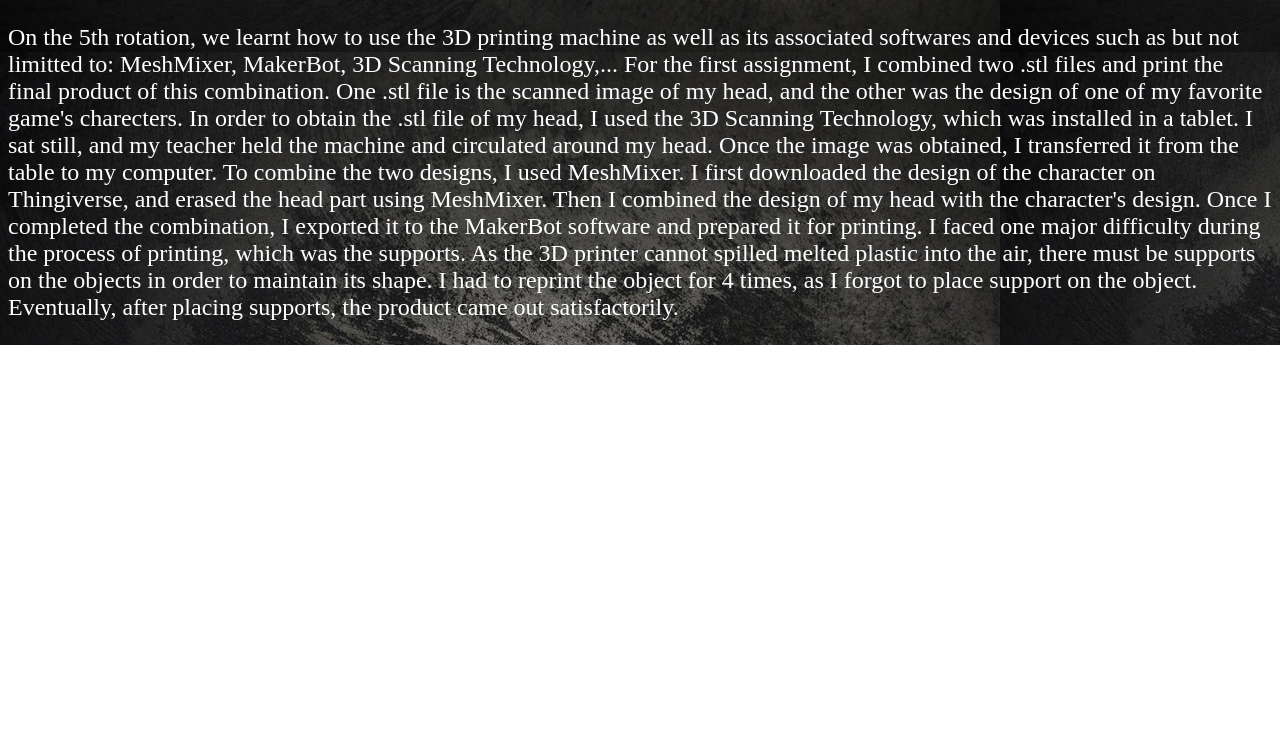
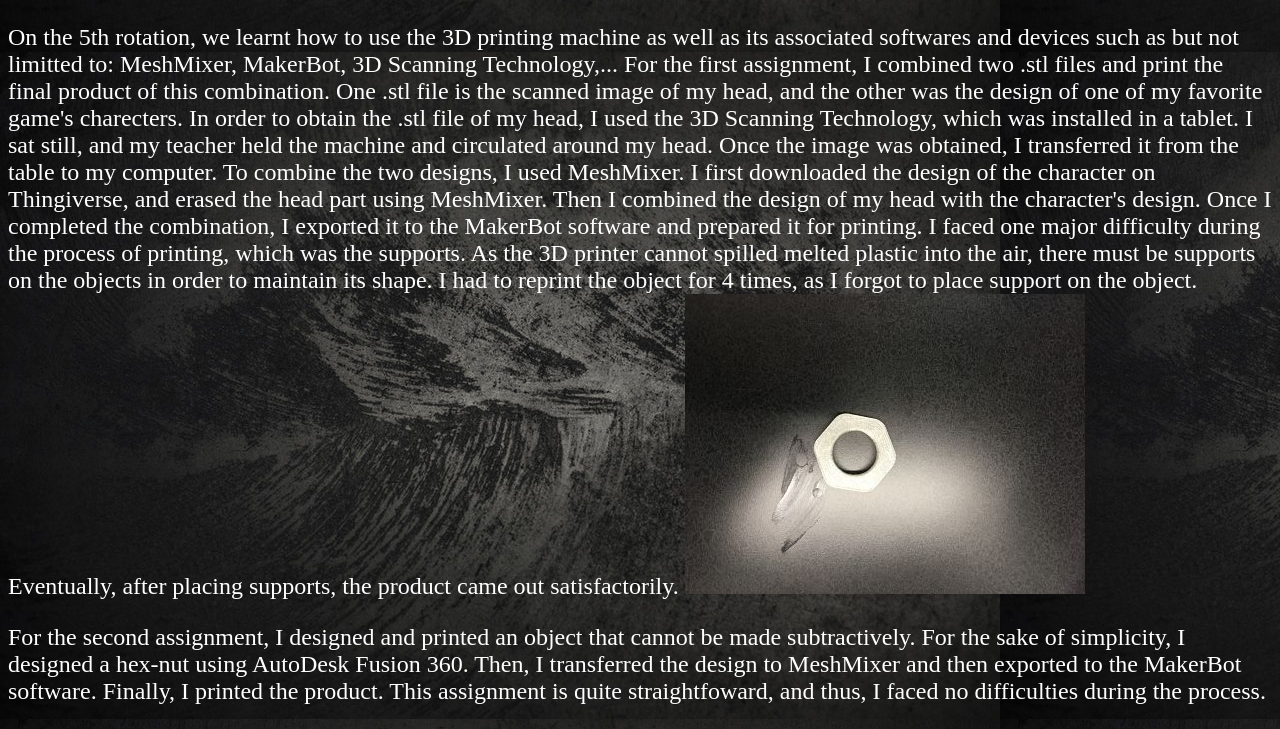
Before and after one commit to wrafab/voq, a plain HTML site: page week5.html in a window 1280 px wide. Shown: the part 615-1344 px from the top of the page. Before the commit the page ends 960 px from the top, so only its background shows below. Drawn offline with Linux system fonts and the light colour scheme.

Commit message:
Update week5.html

```diff
--- a/week5.html
+++ b/week5.html
@@ -27,4 +27,5 @@
   <body background="bac2.jfif">
   <img src="combined objects_opt.jpg"/>
   <p style="color:white">On the 5th rotation, we learnt how to use the 3D printing machine as well as its associated softwares and devices such as but not limitted to: MeshMixer, MakerBot, 3D Scanning Technology,... For the first assignment, I combined two .stl files and print the final product of this combination. One .stl file is the scanned image of my head, and the other was the design of one of my favorite game's charecters. In order to obtain the .stl file of my head, I used the 3D Scanning Technology, which was installed in a tablet. I sat still, and my teacher held the machine and circulated around my head. Once the image was obtained, I transferred it from the table to my computer. To combine the two designs, I used MeshMixer. I first downloaded the design of the character on Thingiverse, and erased the head part using MeshMixer. Then I combined the design of my head with the character's design. Once I completed the combination, I exported it to the MakerBot software and prepared it for printing. I faced one major difficulty during the process of printing, which was the supports. As the 3D printer cannot spilled melted plastic into the air, there must be supports on the objects in order to maintain its shape. I had to reprint the object for 4 times, as I forgot to place support on the object. Eventually, after placing supports, the product came out satisfactorily.
-  <img src"
+  <img src="screw_opt.jpg"/>
+	 <p style="color:white">For the second assignment, I designed and printed an object that cannot be made subtractively. For the sake of simplicity, I designed a hex-nut using AutoDesk Fusion 360. Then, I transferred the design to MeshMixer and then exported to the MakerBot software. Finally, I printed the product. This assignment is quite straightfoward, and thus, I faced no difficulties during the process.</p>
```
